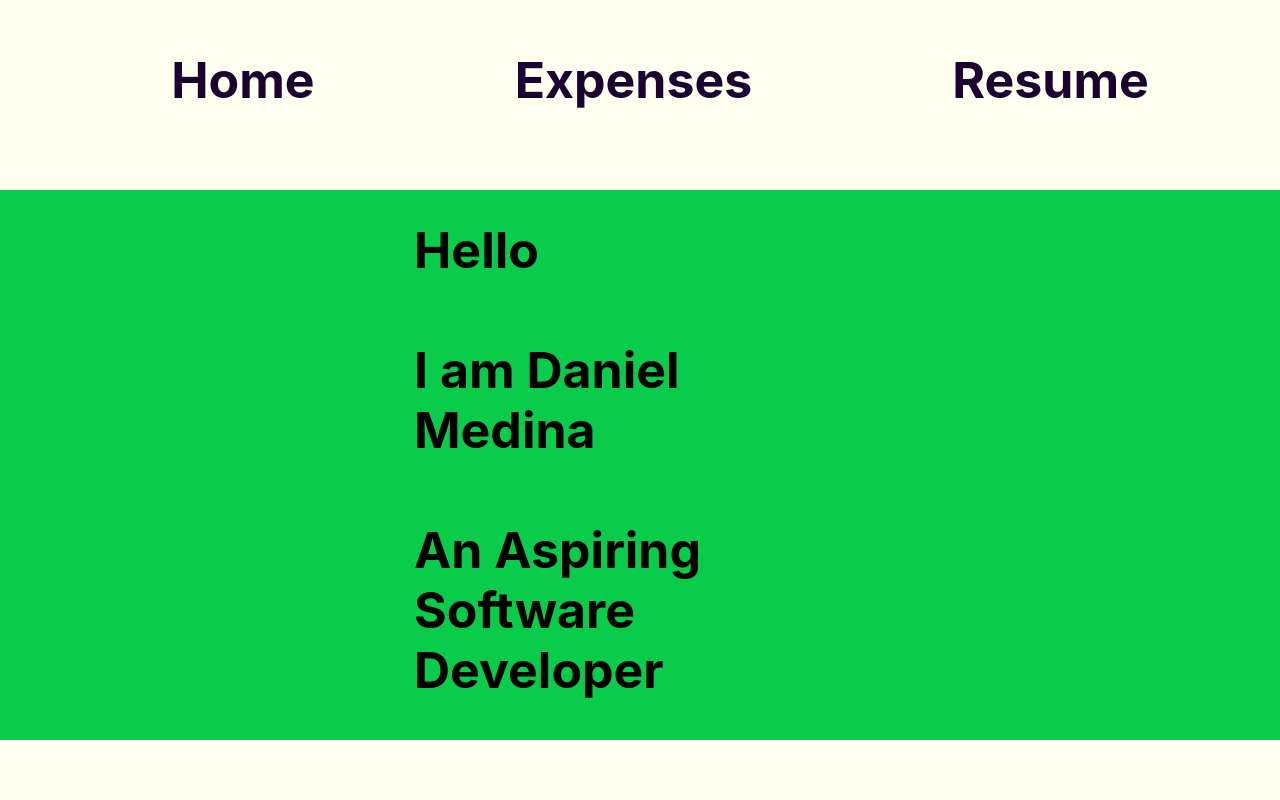
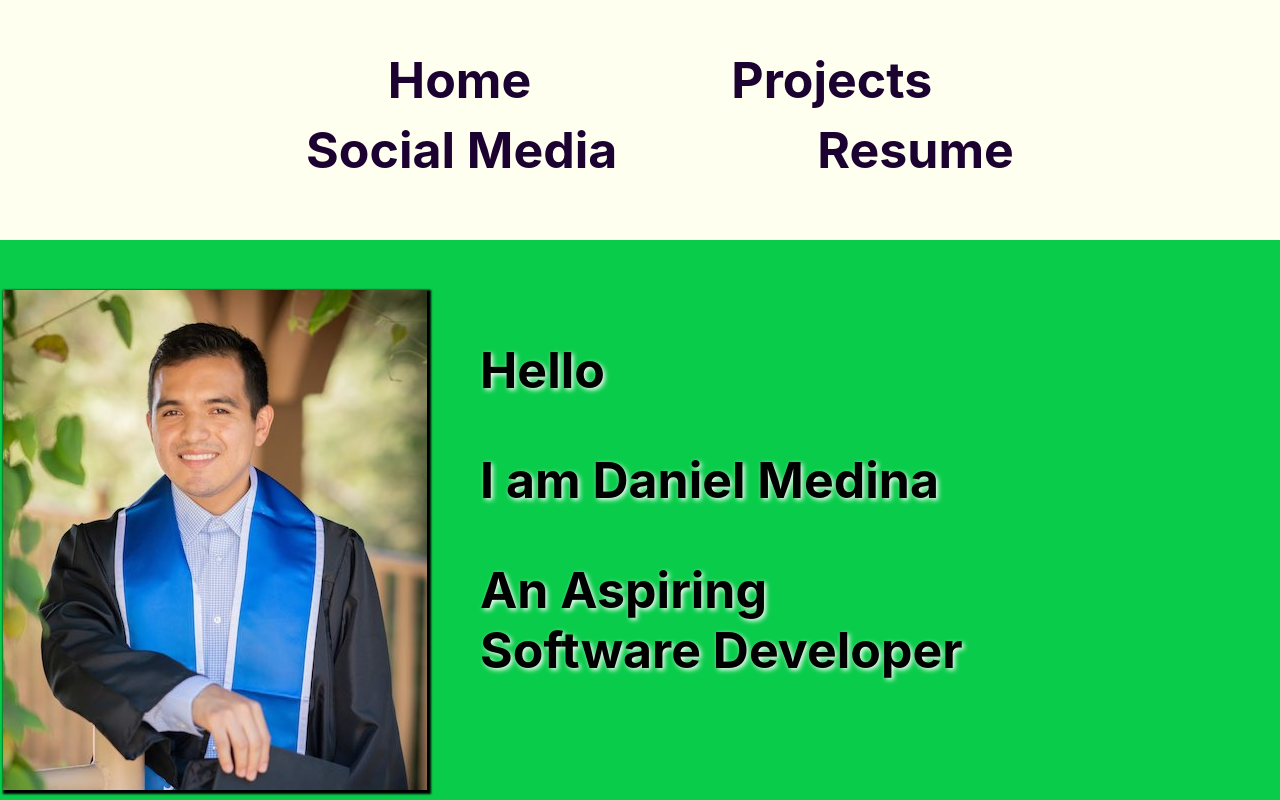
Before and after one commit to danielemedina97/danielemedina97.github.io, a React (Create React App) app: page / in a window 1280 px wide. Shown: the top 800 px of the page. Built offline with nearby package versions, Linux system fonts and the light colour scheme.

Commit message:
Added Social Medina and Projects pages.

```diff
--- a/package.json
+++ b/package.json
@@ -1,5 +1,5 @@
 {
-  "homepage": "https://danielemedina97.github.io/portfolio-website",
+  "homepage": "https://danielemedina97.github.io/",
   "name": "portfolio-website",
   "version": "0.1.0",
   "private": true,
--- a/src/App.css
+++ b/src/App.css
@@ -1,23 +1,35 @@
-.App {
-}
 
 
 .portfolio-intro {
   background-color: rgb(10, 204, 75);
-  height: 550px;
+  margin: 50px 0px;
+  text-align: center;
 }
 
-#portfolio-intro-content {
-  margin: 70px 0px;
+#me-pic {
+  margin: 50px 0px;
+  text-align: left;
+  /* padding-right: 100px; */
+  box-shadow: 2px 2px 2px 2px black;
+  margin-right: 50px;
 }
 
+.intro-paragraph {
+  float: right;
+  padding-right: 300px;
+  padding-top: 50px;
 
-.portfolio-intro p{
-  margin: 0px 30%;
-  padding: 30px ;
+}
+.intro-paragraph p{
+  /* margin: 0px 30%; */
+  font-size: 50px;
+  font-weight: 700;
+  text-align: left;
+  width: 500px;
+  text-shadow: 2px 2px 5px white;
 }
 
-#hello {
+/* #hello {
   font-size: 50px;
   font-weight: 700;
 }
@@ -31,9 +43,9 @@
 #aspiration {
   font-size: 50px;
   font-weight: 700;
-}
+} */
 
-.social-media {
+/* .social-media {
   background-color: rgb(10, 204, 75);
   height: 550px;
   margin: 170px 0px;
@@ -48,31 +60,31 @@
   font-weight: bold;
   list-style-type: none;
   margin: 0 13.5%;
-}
+} */
 
-.projects {
+/* .projects {
   background-color: rgb(10, 204, 75);
   margin: 170px 0px;
   font-size: 60px;
   font-weight: 700;
   text-align: center;
-}
+} */
 
-.project{
+/* .project{
   margin: 75px 0px;
-}
+} */
 
-#compiler-project{
+/* #compiler-project{
   padding-bottom: 50px;
-}
+} */
 
-.projects h2{
+/* .projects h2{
   font-size: 44px;
-}
+} */
 
-.project-desc{
+/* .project-desc{
   font-size: 22px;
   width: 550px;
   text-align: left;
   padding-left: 50px;
-}
+} */
--- a/src/App.js
+++ b/src/App.js
@@ -1,11 +1,8 @@
 import './App.css';
 import {useEffect} from 'react';
 import Navbar from './resources/components/navbar/Navbar'
-import MeSmall from './resources/images/me-small.png'
+import Me from './resources/images/me.jpg'
 import Resume from './resources/files/Resume.pdf';
-import GitHubIcon from './resources/images/github-icon.png';
-import LinkedInIcon from './resources/images/linkedin-icon.png';
-// import { Link } from 'react-router-dom';
 
 function App() {
   useEffect(() => {
@@ -14,50 +11,15 @@ function App() {
 
   return (
     <div className="App">
-     {/*Navbar*/}
-     <Navbar/>
-     {/* <Link to="/invoices"> Invoices </Link> | {""}
-     <Link to="/expenses">Expenses</Link> */}
-
-     {/*Portfolio Introduction*/}
-     <div className="portfolio-intro">
-       <div>
-         <div id="portfolio-intro-content">
-         <p id="hello">Hello </p>
-         <p id="my-name"> I am Daniel Medina </p>
-         <p id="aspiration">An Aspiring Software Developer </p>
-         </div>
-     </div>
-     <div className="social-media">
-       <p>Social Media</p>
-          <ul className= "social-media-options">
-            <li> <a href="https://github.com/danielemedina97" target="_blank"><img src={GitHubIcon} id="github-icon"/> </a></li>
-            <li> <a href="https://www.linkedin.com/in/daniel-medina-178638183/"><img src={LinkedInIcon} id="linkedin-icon"/> </a></li>
-          </ul>
-     </div>
-
-     <div className="projects">
-       <p>Projects</p>
-       <div class="project">
-          <h2>Be Bored Not</h2>
-          <iframe class="project-video" width="560" height="315" src="https://www.youtube.com/embed/gJZH10PVNzE" title="YouTube video player" frameborder="0" allow="accelerometer; autoplay; clipboard-write; encrypted-media; gyroscope; picture-in-picture" allowfullscreen></iframe>
-          <p class="project-desc">Web Application that allows you to
-          query for an activity so you can cure your boredom!</p>
+      <Navbar/>
+      <div className="portfolio-intro">
+        <img id="me-pic" src={Me}/>
+        <div className="intro-paragraph">
+          <p>Hello </p>
+          <p> I am Daniel Medina </p>
+          <p>An Aspiring Software Developer </p>
         </div>
-        <div class="project" id="coffeeshop-project">
-          <h2>Coffee Shop Site</h2>
-          <iframe width="560" class="project-video" height="315" src="https://www.youtube.com/embed/JpBV7onGBX4" title="YouTube video player" frameborder="0" allow="accelerometer; autoplay; clipboard-write; encrypted-media; gyroscope; picture-in-picture" allowfullscreen></iframe>
-          <p class="project-desc">Landing page and blog page for
-          coffee shop as well as a page for making coffee orders.</p>
-        </div>
-        <div class="project" id="compiler-project">
-          <h2>Compiler Project </h2>
-          <iframe width="560" height="315" src="https://www.youtube.com/embed/ziqKgeYGLyU" title="YouTube video player" frameborder="0" allow="accelerometer; autoplay; clipboard-write; encrypted-media; gyroscope; picture-in-picture" allowfullscreen></iframe>
-          <p class="project-desc">Compiler project done in theory of
-          computing course. Consists of scanner, parser and translator.</p>
-        </div>
-     </div>
-    </div>
+      </div>
     </div>
   );
 }
--- a/src/index.js
+++ b/src/index.js
@@ -4,13 +4,17 @@ import './index.css';
 import App from './App';
 import reportWebVitals from './reportWebVitals';
 import {BrowserRouter, Routes, Route} from 'react-router-dom';
+import Projects from './resources/components/projects/Projects';
+import SocialMedia from './resources/components/social-media/SocialMedia'
 
 ReactDOM.render(
   <BrowserRouter>
   <React.StrictMode>
     <meta name="viewport" content="width=device-width"/>
     <Routes>
-      <Route path="/" element={<App/>}/>
+      <Route exact path="/" element={ <App/> }/>
+      <Route exact path="/projects" element={ <Projects/> }/>
+      <Route exaxt path="/social-media" element={ <SocialMedia/> }/>
     </Routes>
   </React.StrictMode>
   </BrowserRouter>,
--- a/src/resources/components/Navbar/Navbar.js
+++ b/src/resources/components/Navbar/Navbar.js
@@ -10,8 +10,9 @@ export default function Navbar() {
         <>
             <nav id="navbar">
                 <ul id = "navbar-options">
-                    <li><Link to="/"> Home </Link></li>
-                    <li><Link to="/expenses"> Expenses </Link></li>
+                    <li><a><Link to="/"> Home </Link></a></li>
+                    <li><a><Link to="/projects"> Projects </Link></a></li>
+                    <li><a><Link to="/social-media"> Social Media </Link></a></li>
                     <li><a href={Resume} target="_blank">Resume </a></li>
                 </ul>
             </nav>
--- /dev/null
+++ b/src/resources/components/projects/Projects.css
@@ -0,0 +1,26 @@
+
+.projects {
+    background-color: rgb(10, 204, 75);
+    margin: 50px 0px;
+    font-size: 60px;
+    font-weight: 700;
+    text-align: center;
+  }
+
+  /* .projects h2{
+    font-size: 44px;
+  }
+
+  .project{
+    padding: 75px 0px;
+  }
+
+  .project-desc{
+    font-size: 22px;
+    width: 550px;
+    padding-left: 50px;
+  }
+
+  #compiler-project{
+    padding-bottom: 50px;
+  } */
--- /dev/null
+++ b/src/resources/components/projects/Projects.js
@@ -0,0 +1,32 @@
+import React from 'react'
+import Navbar from '../navbar/Navbar';
+import "./Projects.css";
+
+export default function Projects() {
+    return (
+        <>
+            <Navbar/>
+            <div className="projects">
+                <p id="title">Projects</p>
+                <div class="project">
+                    <h2>Be Bored Not</h2>
+                    <iframe class="project-video" width="560" height="315" src="https://www.youtube.com/embed/gJZH10PVNzE" title="YouTube video player" frameborder="0" allow="accelerometer; autoplay; clipboard-write; encrypted-media; gyroscope; picture-in-picture" allowfullscreen></iframe>
+                    <p class="project-desc">Web Application that allows you to
+                    query for an activity so you can cure your boredom!</p>
+                </div>
+                <div class="project" id="coffeeshop-project">
+                    <h2>Coffee Shop Site</h2>
+                    <iframe width="560" class="project-video" height="315" src="https://www.youtube.com/embed/JpBV7onGBX4" title="YouTube video player" frameborder="0" allow="accelerometer; autoplay; clipboard-write; encrypted-media; gyroscope; picture-in-picture" allowfullscreen></iframe>
+                    <p class="project-desc">Landing page and blog page for
+                    coffee shop as well as a page for making coffee orders.</p>
+                </div>
+                <div class="project" id="compiler-project">
+                    <h2>Compiler Project </h2>
+                    <iframe width="560" height="315" src="https://www.youtube.com/embed/ziqKgeYGLyU" title="YouTube video player" frameborder="0" allow="accelerometer; autoplay; clipboard-write; encrypted-media; gyroscope; picture-in-picture" allowfullscreen></iframe>
+                    <p class="project-desc">Compiler project done in theory of
+                    computing course. Consists of scanner, parser and translator.</p>
+                </div>
+            </div>
+       </>
+    )
+}
--- /dev/null
+++ b/src/resources/components/social-media/SocialMedia.css
@@ -0,0 +1,16 @@
+.social-media {
+  background-color: rgb(10, 204, 75);
+  height: 550px;
+  margin: 50px 0px;
+  font-size: 60px;
+  font-weight: 700;
+  text-align: center;
+}
+
+
+.social-media-options li{
+  display: inline-block;
+  font-weight: bold;
+  list-style-type: none;
+  margin: 50px 13.5%;
+}
--- /dev/null
+++ b/src/resources/components/social-media/SocialMedia.js
@@ -0,0 +1,20 @@
+import React from 'react'
+import Navbar from '../navbar/Navbar';
+import "./SocialMedia.css";
+import GitHubIcon from '../../images/github-icon.png';
+import LinkedInIcon from '../../images/linkedin-icon.png';
+
+export default function SocialMedia() {
+    return (
+        <>
+            <Navbar/>
+            <div className="social-media">
+                <p>Social Media</p>
+                <ul className= "social-media-options">
+                    <li> <a href="https://github.com/danielemedina97" target="_blank"><img src={GitHubIcon} id="github-icon"/> </a></li>
+                    <li> <a href="https://www.linkedin.com/in/daniel-medina-178638183/"><img src={LinkedInIcon} id="linkedin-icon"/> </a></li>
+                </ul>
+             </div>
+       </>
+    )
+}
```
Also changed, not shown: src/resources/images/me-small.png (deleted), src/resources/images/me.jpg (added).
